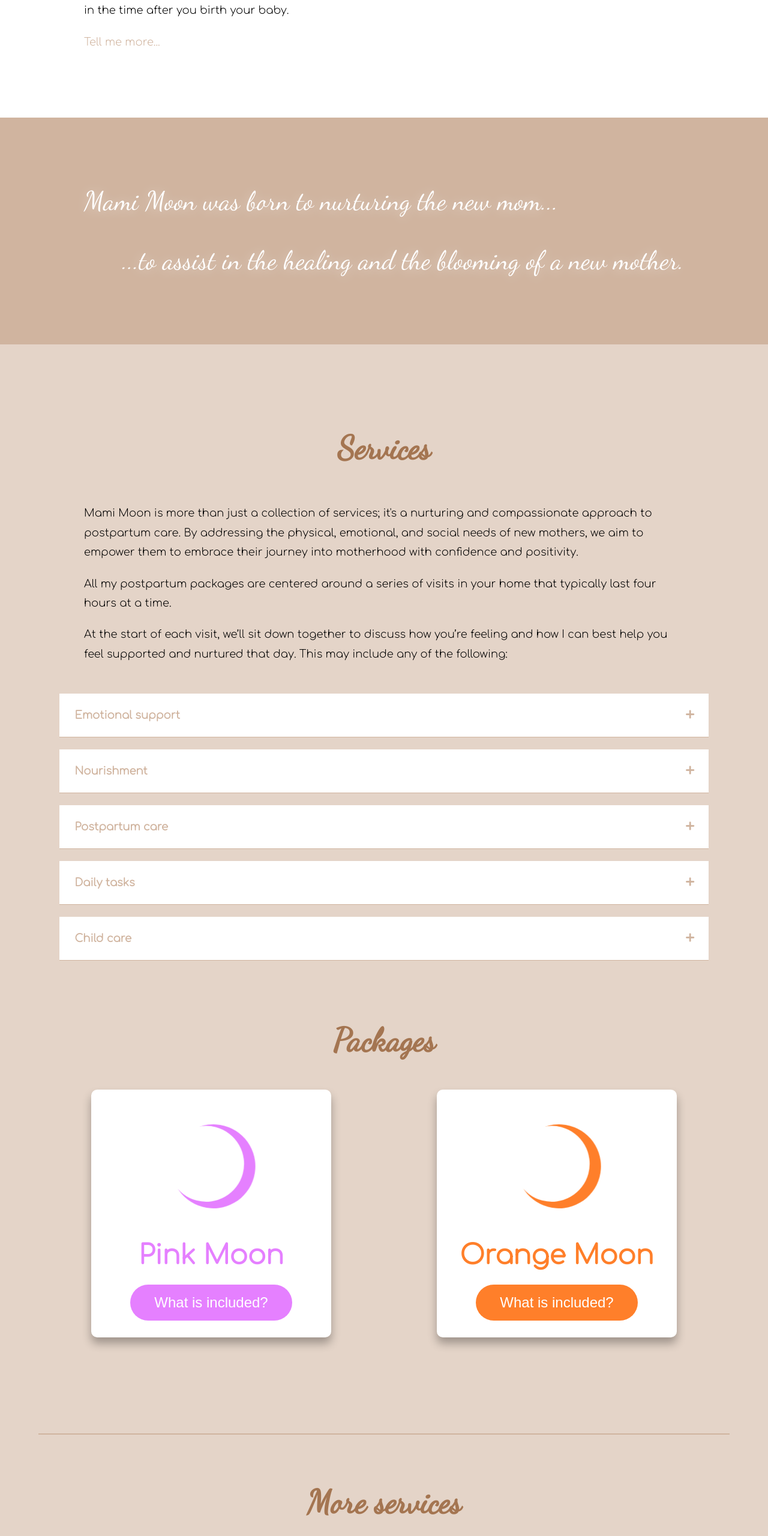
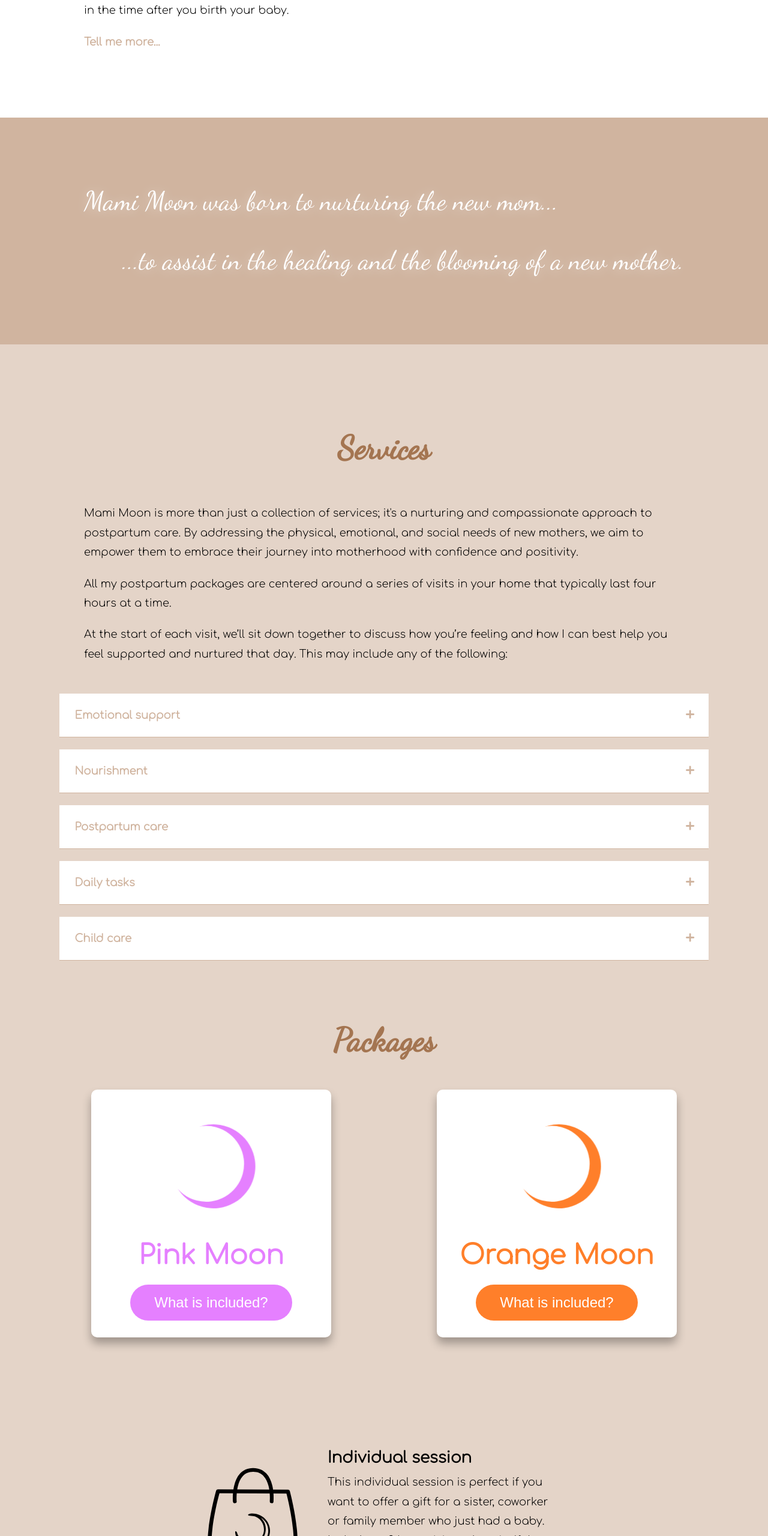
Before and after one commit to oliveira-victor/mami_moon, a website: page index.html in a window 1280 px wide. Shown: the part 1491-4051 px from the top of the page at 60% size. Drawn offline with nearby package versions, Linux system fonts and the light colour scheme; files that its build step writes are made by us from their sources; files whose address does not match are found by name.

Commit message:
adding individual session

```diff
--- a/index.html
+++ b/index.html
@@ -108,7 +108,7 @@
                     As your postpartum doula, I’m here to nurture and care for you so you can feel supported and
                     celebrated in the time after you birth your baby.
                 </p>
-                <p><span class="tell-more">Tell me more...</span></p>
+                <p><span class="tell-more bold">Tell me more...</span></p>
                 <p class="extra-info">
                     On my first visit I may prepare you a foot soak as we go through how you are feeling and outline a
                     plan for that session. We may talk about ways of bathing the baby as I prepare a nutritious snack
@@ -364,6 +364,20 @@
                             </div>
                         </div>
                     </div>
+                    <div class="packages__individualSessions">
+                        <img src="./dist/images/moon-bag.svg" alt="Shopping bag icon">
+                        <div>
+                            <span class="individualSession-title">
+                                Individual session
+                            </span>
+                            <p>
+                                This individual session is perfect if you want to offer a gift for a sister, coworker or family member who just had a baby. Includes a 3 hour visit and a mindful class.
+                            </p>
+                            <a href="#contact" id="individualSessionLink" class="bold">
+                                I'm insterested
+                            </a>
+                        </div>
+                    </div>
                     <hr class="wrapper">
                     <h2 class="title">More services</h2>
                     <div class="packages__moreServices wrapper">
@@ -374,7 +388,7 @@
                             <div class="packages__moreServices__item__content">
                                 <span class="txtSmall">Private Prenatal/Postnatal</span>
                                 <span class="txtBig">Yoga Class</span>
-                                <a href="#contact" id="selectYoga">Schedule a class</a>
+                                <a href="#contact" id="selectYoga" class="bold">Schedule a class</a>
                             </div>
                         </div>
                         <div class="packages__moreServices__item">
@@ -384,7 +398,7 @@
                             <div class="packages__moreServices__item__content">
                                 <span class="txtSmall">Mother Blessing</span>
                                 <span class="txtBig">Ritual</span>
-                                <a href="#contact" id="selectRitual">Request this service</a>
+                                <a href="#contact" id="selectRitual" class="bold">Request this service</a>
                             </div>
                         </div>
                     </div>
--- a/src/scripts/main.js
+++ b/src/scripts/main.js
@@ -107,6 +107,7 @@ orangeMoonBtn.addEventListener('click', function() {
 // Selecting packages
 const selectPinkMoon = document.getElementById('selectPinkMoon');
 const selectOrangeMoon = document.getElementById('selectOrangeMoon');
+const selectIndividualSession = document.getElementById('individualSessionLink');
 const selectYoga = document.getElementById('selectYoga');
 const selectRitual = document.getElementById('selectRitual');
 
@@ -116,6 +117,10 @@ selectPinkMoon.addEventListener('click', function() {
 
 selectOrangeMoon.addEventListener('click', function() {
     document.getElementById('orange-moon').checked = true;
+})
+
+selectIndividualSession.addEventListener('click', function() {
+    document.getElementById('individual').checked = true;
 })
 
 selectYoga.addEventListener('click', function() {
--- a/src/styles/_packages.scss
+++ b/src/styles/_packages.scss
@@ -115,6 +115,32 @@
         }
     }
 
+    &__individualSessions {
+        width: 50%;
+        margin: 0 auto;
+        margin-bottom: 100px;
+        padding: 26px;
+        border-radius: 10px;
+        display: flex;
+        gap: 50px;
+
+        & img {
+            width: 150px;
+        }
+
+        & .individualSession-title {
+            font-size: 26px;
+            font-weight: bold;
+        }
+
+        & a {
+
+            &:hover {
+                text-decoration: underline;
+            }
+        }
+    }
+
     &__moreServices {
         display: flex;
         justify-content: space-around;
--- a/src/styles/main.scss
+++ b/src/styles/main.scss
@@ -207,3 +207,7 @@ hr {
 .upside-down {
     transform: rotate(180deg);
 }
+
+.bold {
+    font-weight: bold;
+}
```
Also changed, not shown: sent.html (+1 -0 lines), src/images/moon-bag.svg (added).
